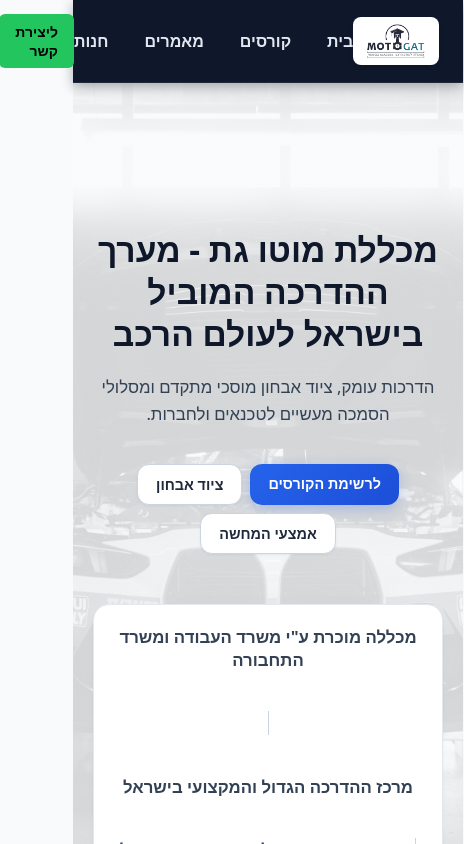
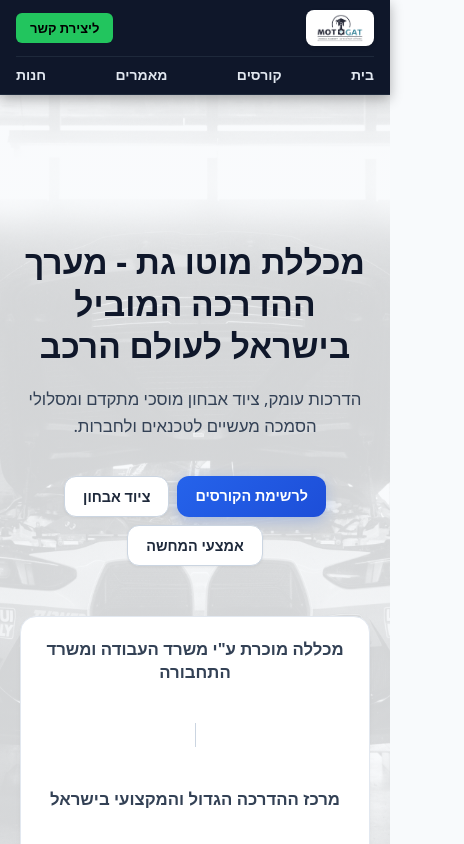
Before and after one commit to tuchmanomer/MotogatWeb, a Next.js app: page / in a window 390 px wide. Shown: the top 844 px of the page, 464 px wide, since content can reach past the window. Built offline with nearby package versions, Linux system fonts and the light colour scheme.

Commit message:
Fix header responsive design for mobile

```diff
--- a/app/layout.tsx
+++ b/app/layout.tsx
@@ -1,5 +1,6 @@
 import './globals.css';
 import Link from 'next/link';
+import Script from 'next/script';
 import Footer from '@/components/Footer';
 
 export const metadata = {
@@ -14,66 +15,96 @@
 }) {
     return (
         <html lang="he" dir="rtl">
+            <head>
+                {/* CSS רספונסיבי מבודד - לא פוגע במחשב בכלל */}
+                <style>{`
+                    .desktop-header-nav {
+                        display: flex;
+                        justify-content: space-between;
+                        align-items: center;
+                        width: 100%;
+                        max-width: 1200px;
+                        margin: 0 auto;
+                    }
+
+                    .desktop-links {
+                        display: flex;
+                        gap: 32px;
+                        font-size: 16px;
+                        align-items: center;
+                        justify-content: center;
+                    }
+
+                    /* התאמה נקייה למובייל בלבד */
+                    @media (max-width: 768px) {
+                        .desktop-header-nav {
+                            flex-wrap: wrap;
+                            gap: 10px;
+                        }
+
+                        .desktop-links {
+                            order: 3;
+                            width: 100%;
+                            justify-content: space-between;
+                            padding-top: 8px;
+                            border-top: 1px solid #1e293b;
+                            font-size: 14px;
+                            gap: 8px;
+                        }
+                    }
+                `}</style>
+            </head>
             <body style={{ minHeight: '100vh', display: 'flex', flexDirection: 'column', margin: 0, background: '#f8fafc', color: '#0f172a' }}>
 
-                {/* Header / Navigation ממומרז לחלוטין */}
+                {/* Header / Navigation */}
                 <header style={{
                     backgroundColor: '#0f172a',
                     borderBottom: '1px solid #1e293b',
-                    padding: '14px 24px',
+                    padding: '10px 16px',
                     position: 'sticky',
                     top: 0,
                     zIndex: 1000,
                     boxShadow: '0 4px 12px rgba(0,0,0,0.3)',
                     direction: 'rtl'
                 }}>
-                    <div style={{
-                        maxWidth: '1200px',
-                        margin: '0 auto',
-                        display: 'flex',
-                        justifyContent: 'space-between',
-                        alignItems: 'center',
-                        width: '100%'
-                    }}>
+                    <div className="desktop-header-nav">
 
-                        {/* צד ימין: הלוגו בתיבה לבנה (מוגדר עם flex: 1 כדי לאזן את הצד השני) */}
-                        <div style={{ display: 'flex', justifyContent: 'flex-start', flex: 1 }}>
+                        {/* ימין: הלוגו */}
+                        <div style={{ display: 'flex', alignItems: 'center' }}>
                             <Link href="/" style={{
                                 backgroundColor: '#ffffff',
-                                padding: '6px 12px',
+                                padding: '4px 10px',
                                 borderRadius: '8px',
                                 display: 'flex',
                                 alignItems: 'center',
                                 textDecoration: 'none',
-                                boxShadow: '0 2px 4px rgba(0,0,0,0.1)',
-                                width: 'fit-content'
+                                boxShadow: '0 2px 4px rgba(0,0,0,0.1)'
                             }}>
-                                <img src="/logo.png" alt="MOTOGAT" style={{ height: '36px', width: 'auto', display: 'block' }} />
+                                <img src="/logo.png" alt="MOTOGAT" style={{ height: '28px', width: 'auto', display: 'block' }} />
                             </Link>
                         </div>
 
-                        {/* אמצע: כפתורי הניווט (ממורזים בדיוק במרכז) */}
-                        <nav style={{ display: 'flex', gap: '36px', fontSize: '16px', alignItems: 'center', justifyContent: 'center' }}>
-                            <Link href="/" style={{ color: '#e2e8f0', textDecoration: 'none', fontWeight: 600 }}>בית</Link>
-                            <Link href="/courses" style={{ color: '#e2e8f0', textDecoration: 'none', fontWeight: 600 }}>קורסים</Link>
-                            <Link href="/articles" style={{ color: '#e2e8f0', textDecoration: 'none', fontWeight: 600 }}>מאמרים</Link>
-                            <Link href="/shop/diagnostic" style={{ color: '#e2e8f0', textDecoration: 'none', fontWeight: 600 }}>חנות</Link>
+                        {/* אמצע: קישורי ניווט */}
+                        <nav className="desktop-links">
+                            <Link href="/" style={{ color: '#e2e8f0', textDecoration: 'none', fontWeight: 600, whiteSpace: 'nowrap' }}>בית</Link>
+                            <Link href="/courses" style={{ color: '#e2e8f0', textDecoration: 'none', fontWeight: 600, whiteSpace: 'nowrap' }}>קורסים</Link>
+                            <Link href="/articles" style={{ color: '#e2e8f0', textDecoration: 'none', fontWeight: 600, whiteSpace: 'nowrap' }}>מאמרים</Link>
+                            <Link href="/shop/diagnostic" style={{ color: '#e2e8f0', textDecoration: 'none', fontWeight: 600, whiteSpace: 'nowrap' }}>חנות</Link>
                         </nav>
 
-                        {/* צד שמאל: עגלה ויצירת קשר (מוגדר עם flex: 1 ויישור לשמאל כדי לשמור על סימטריה) */}
-                        <div style={{ display: 'flex', justifyContent: 'flex-end', flex: 1, gap: '12px', alignItems: 'center' }}>
-
-
+                        {/* שמאל: כפתור יצירת קשר */}
+                        <div style={{ display: 'flex', alignItems: 'center' }}>
                             <Link href="https://wa.me/972548933777" target="_blank" style={{
                                 backgroundColor: '#22c55e',
                                 color: '#000000',
                                 border: 'none',
-                                padding: '8px 16px',
+                                padding: '6px 14px',
                                 borderRadius: '6px',
-                                fontWeight: 600,
-                                fontSize: '14px',
+                                fontWeight: 700,
+                                fontSize: '13px',
                                 textDecoration: 'none',
-                                display: 'inline-block'
+                                display: 'inline-block',
+                                whiteSpace: 'nowrap'
                             }}>
                                 ליצירת קשר
                             </Link>
@@ -90,6 +121,12 @@
                 {/* Footer */}
                 <Footer />
 
+                {/* תוסף נגישות צף - נגיש לי */}
+                <Script
+                    src="https://www.nagish.li/accessibility/nagishli.js"
+                    strategy="afterInteractive"
+                />
+
             </body>
         </html>
     );
```
